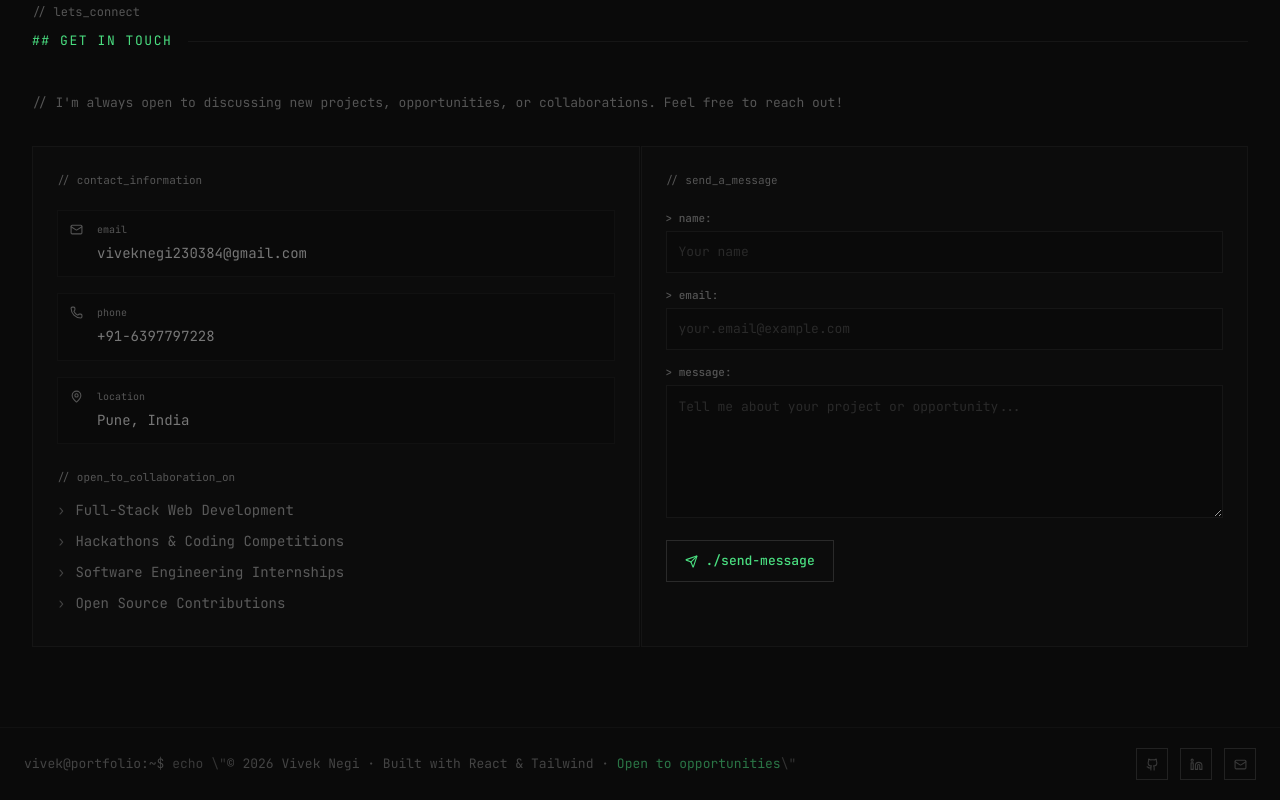
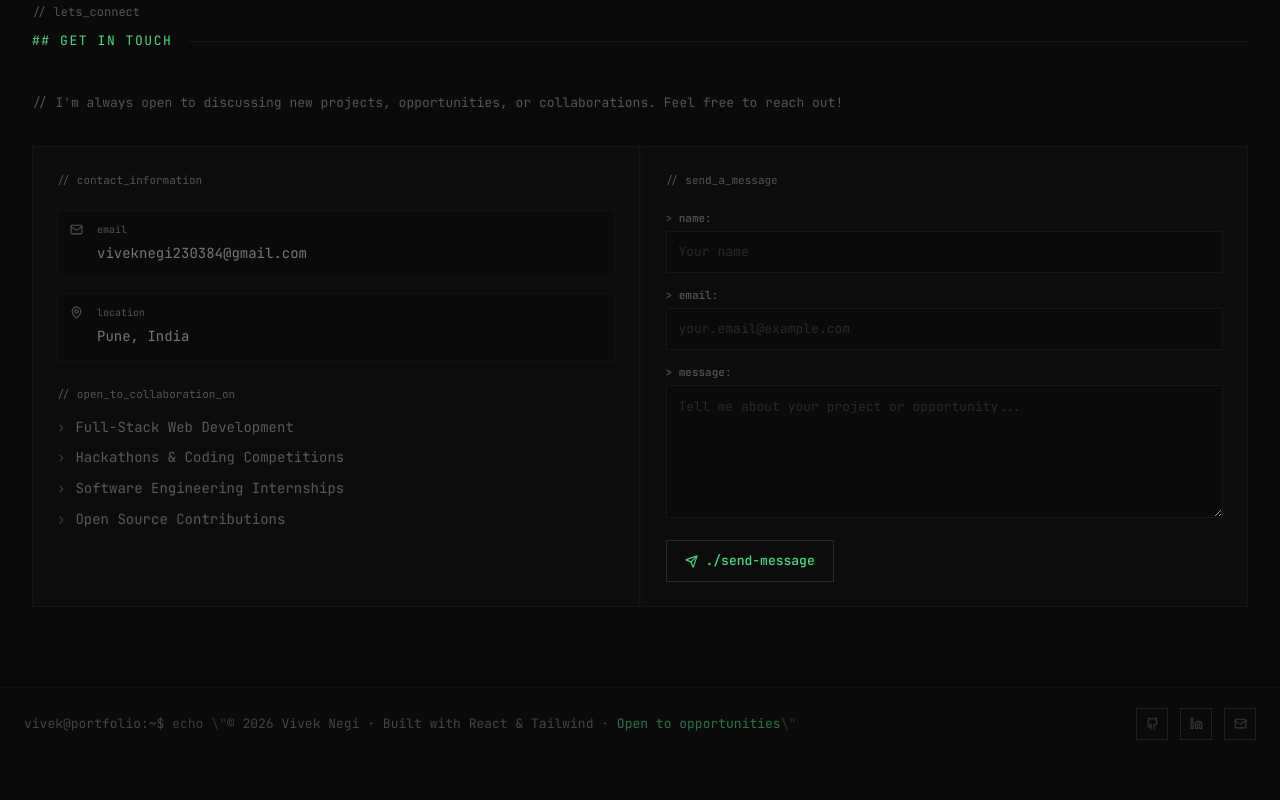
Before and after one commit to Viveknegi384/Portfolio, a React (Vite) app: page / in a window 1280 px wide. Shown: the part 4607-5407 px from the top of the page. After the commit the page ends 5367 px from the top, so only its background shows below. Built offline with nearby package versions, Linux system fonts and the light colour scheme.

Commit message:
feat: add Contact component with form submission and contact details

```diff
--- a/src/app/components/Contact.tsx
+++ b/src/app/components/Contact.tsx
@@ -1,5 +1,5 @@
 import { useState } from 'react';
-import { Mail, MapPin, Phone, Send } from 'lucide-react';
+import { Mail, MapPin, Send } from 'lucide-react';
 import { toast } from 'sonner';
 import { SectionHeader } from './About';
 
@@ -13,12 +13,7 @@ const contactInfo = [
     value: 'viveknegi230384@gmail.com',
     href: 'mailto:viveknegi230384@gmail.com',
   },
-  {
-    icon: Phone,
-    label: 'Phone',
-    value: '+91-6397797228',
-    href: 'tel:+916397797228',
-  },
+
   {
     icon: MapPin,
     label: 'Location',
```
